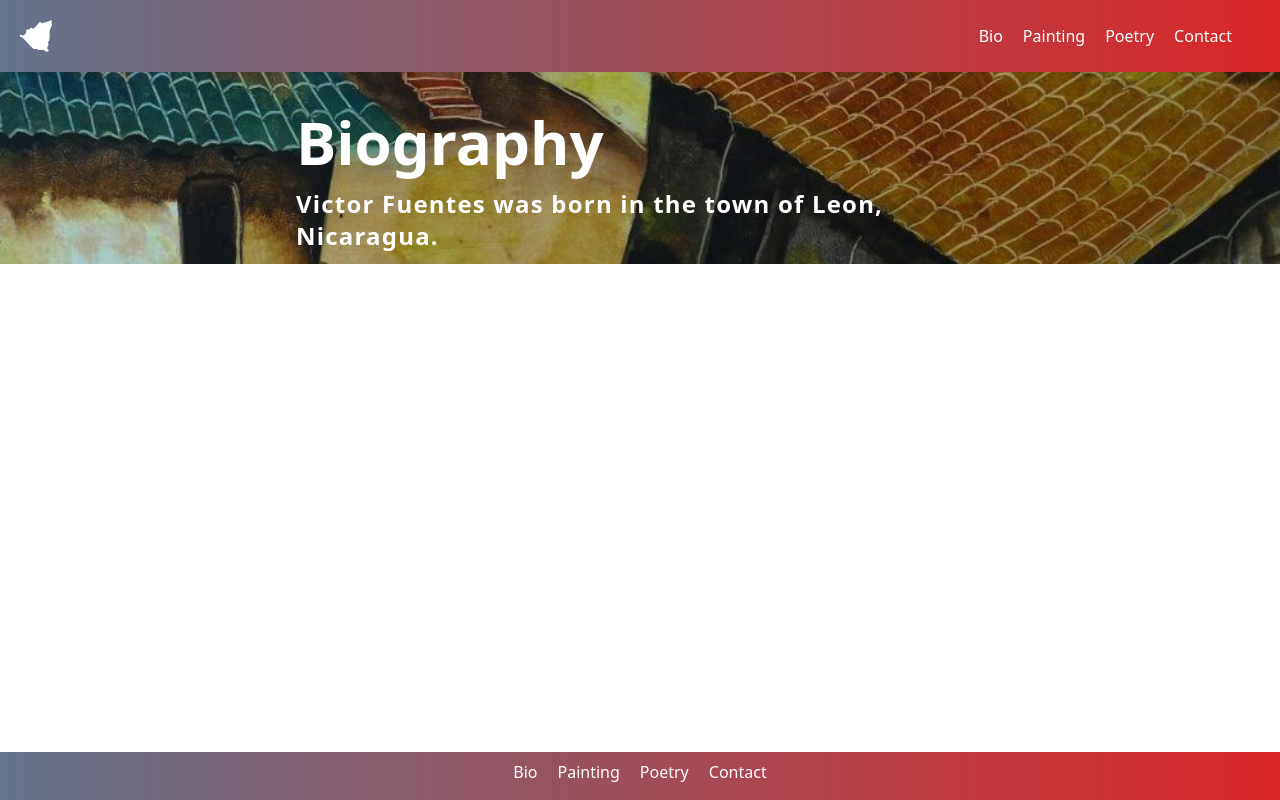
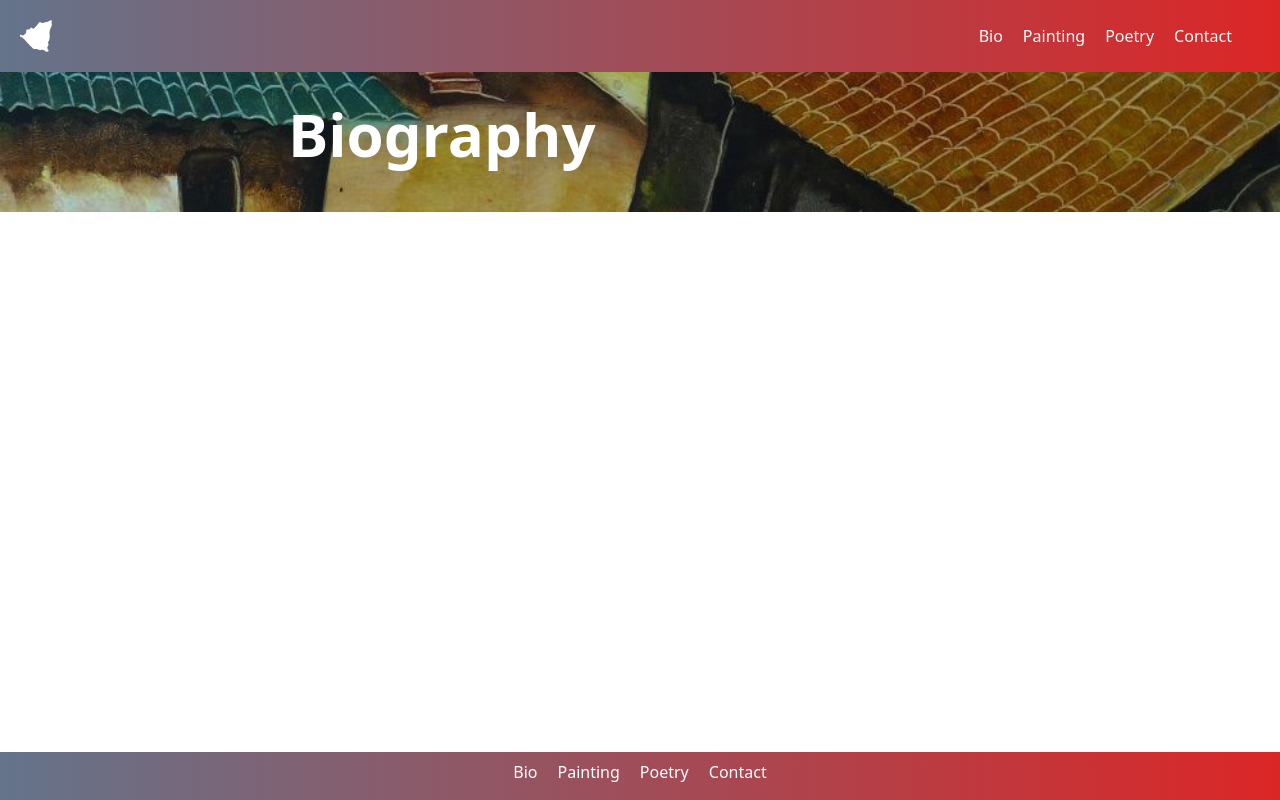
Before and after one commit to papadavis47/victorfuentesart, an Astro site: page /bio in a window 1280 px wide. Built offline with nearby package versions, Linux system fonts and the light colour scheme; Astro itself is replaced by a stand-in of ours.

Commit message:
tw css cleanup - simplifying styles

```diff
--- a/src/components/astro/Hero.astro
+++ b/src/components/astro/Hero.astro
@@ -3,17 +3,16 @@
 import victor from '@assets/images/victor-experiment.jpg';
 import { Image } from 'astro:assets';
 import CommonContainer from './CommonContainer.astro';
-const { title, paragraph } = Astro.props;
+const { title, subtitle } = Astro.props;
 const victorSource = `background-image: url(${victor.src})`;
 ---
 
-<div class='w-full h-48 bg-gradient-to-r from-orange-900 to-red-200'>
+<div class='w-full h-auto bg-gradient-to-r from-orange-900 to-red-200'>
   <div class='w-full h-full bg-cover bg-center' style={victorSource}>
-    <!-- <Image src={victor} alt='Victor' class='w-full h-full object-cover mix-blend-overlay' /> -->
     <CommonContainer>
-      <div class='p-6'>
+      <div class='p-3 sm:p-4'>
         <h1 class='sm:text-6xl text-4xl font-bold'>{title}</h1>
-        <h2 class='mt-4 sm:text-2xl text-xl tracking-wider font-bold text-white'>{paragraph}</h2>
+        <h2 class='mt-4 sm:text-3xl text-2xl tracking-wider font-bold text-white'>{subtitle}</h2>
       </div>
     </CommonContainer>
   </div>
--- a/src/pages/bio.astro
+++ b/src/pages/bio.astro
@@ -1,12 +1,10 @@
 ---
 import Layout from '@layouts/Layout.astro';
 import Hero from '@components/astro/Hero.astro';
-import FixedHero from '@components/astro/Experiments/FixedHero.astro';
-import TestFiller from '@components/astro/Experiments/TestFiller.astro';
 ---
 
 <Layout>
   <div>
-    <Hero title='Biography' paragraph='Victor Fuentes was born in the town of Leon, Nicaragua.' />
+    <Hero title='Biography' ' />
   </div>
 </Layout>
--- a/src/pages/index.astro
+++ b/src/pages/index.astro
@@ -5,6 +5,6 @@ import Hero from '@components/astro/Hero.astro';
 
 <Layout>
   <div>
-    <Hero title='Victor Fuentes' paragraph='Painter and Poet' />
+    <Hero title='Victor Fuentes' />
   </div>
 </Layout>
--- a/src/pages/painting.astro
+++ b/src/pages/painting.astro
@@ -1,12 +1,10 @@
 ---
 import Layout from '@layouts/Layout.astro';
 import Hero from '@components/astro/Hero.astro';
-import PhotoBackground from '@components/astro/Experiments/PhotoBackground.astro';
 ---
 
 <Layout>
   <div>
     <Hero title='Painting' />
-    <PhotoBackground />
   </div>
 </Layout>
--- a/src/pages/poetry.astro
+++ b/src/pages/poetry.astro
@@ -1,12 +1,10 @@
 ---
 import Layout from '@layouts/Layout.astro';
 import Hero from '@components/astro/Hero.astro';
-import GridTest from '@components/astro/Experiments/GridTest.astro';
 ---
 
 <Layout>
   <div>
     <Hero title='Poetry' />
-    <GridTest />
   </div>
 </Layout>
```
